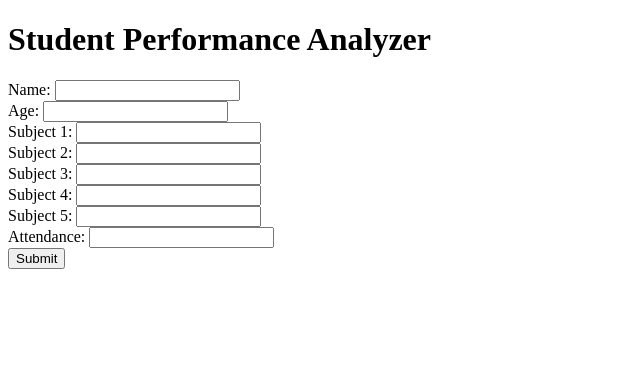
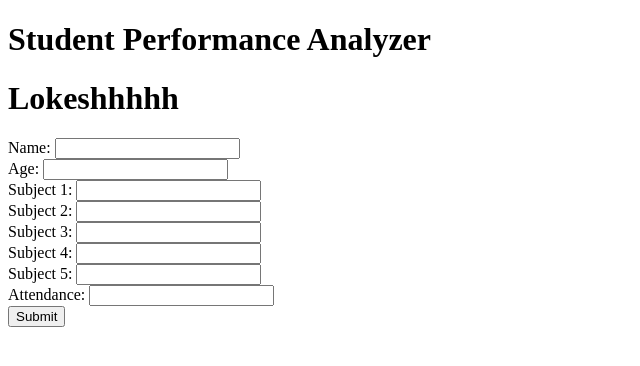
Before and after one commit to lokesh-jonna/Student-performance, a plain HTML site: page index.html in a window 1280 px wide. Shown: the whole page, without its empty margins (0-640 px from the left). Drawn offline with Linux system fonts and the light colour scheme.

Commit message:
Update index.html

```diff
--- a/index.html
+++ b/index.html
@@ -7,6 +7,7 @@
 </head>
 <body>
     <h1>Student Performance Analyzer</h1>
+    <h1>Lokeshhhhh</h1>
     <form action="/" method="post">
         <label for="name">Name:</label>
         <input type="text" id="name" name="name" required><br>
```
